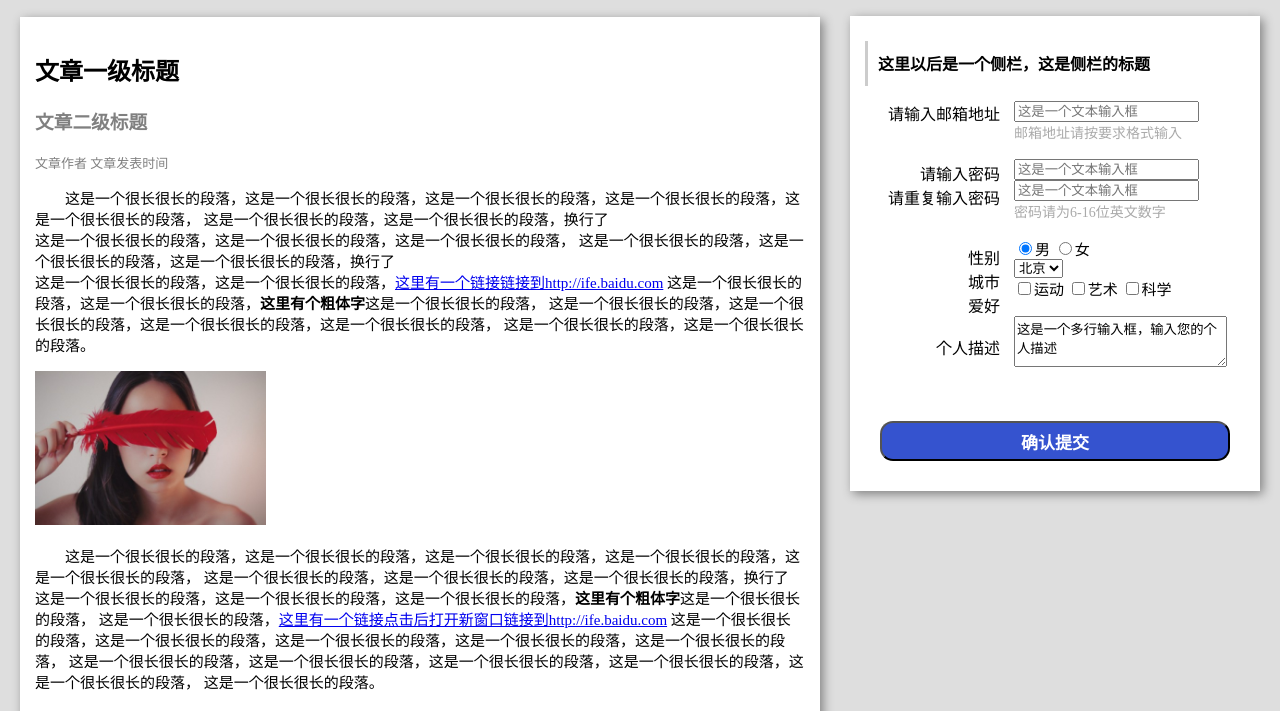
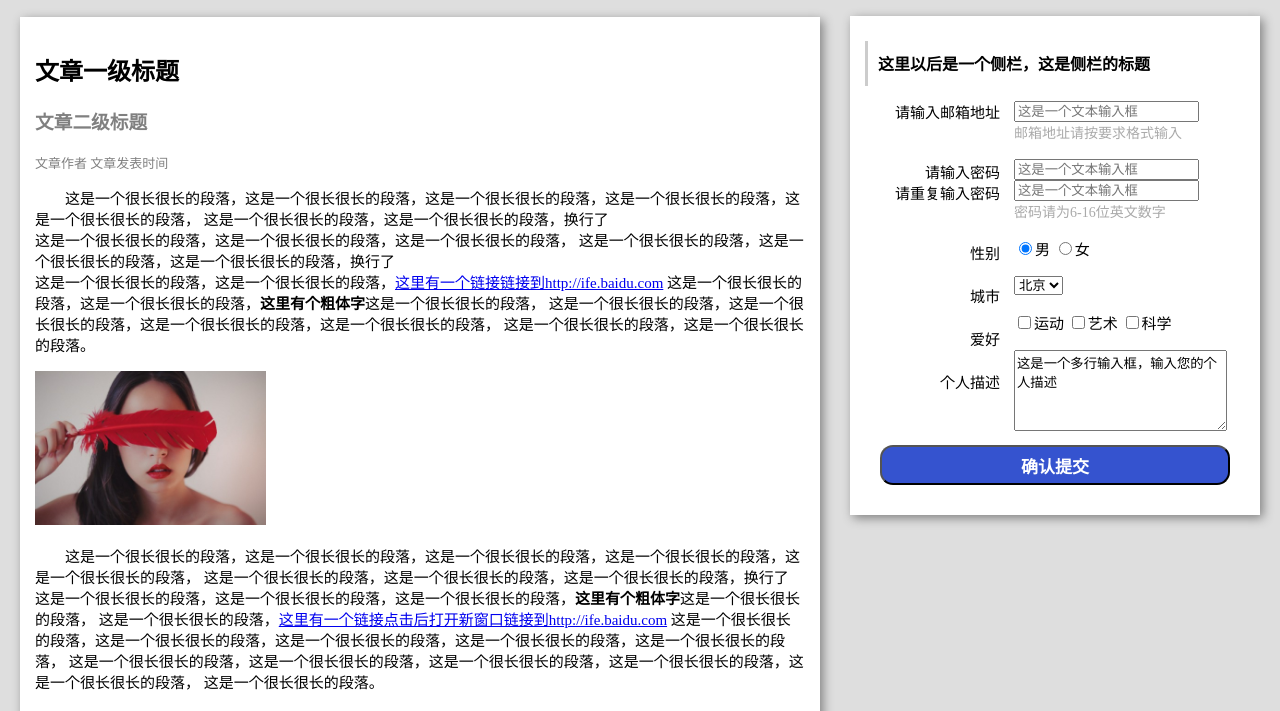
Before and after one commit to Masterpiece6002/Masterpiece6002.github.io, a plain HTML site: page 2016-ife-spring/task5/index.html in a window 1280 px wide. Shown: the part 89-800 px from the top of the page. Drawn offline with Linux system fonts and the light colour scheme.

Commit message:
update task5

```diff
--- a/2016-ife-spring/task5/css/style.css
+++ b/2016-ife-spring/task5/css/style.css
@@ -142,11 +142,16 @@ figcaption{
     height: 320px;
     margin-right: 14px;
     text-align: right;
-    font-size: 16px;
+    font-size: 15px;
+}
+.formleft p{
+    margin-top: 0px;
+    padding-bottom: 7px;
 }
 .formright{
     color: #000;
     font-size: 15px;
+    padding-bottom:10px;
 }
 .formwarn{
     color: #aaa;
--- a/2016-ife-spring/task5/index.html
+++ b/2016-ife-spring/task5/index.html
@@ -47,17 +47,14 @@
         <div class="reg">
             <form>
                 <div class="formleft">
-                    请输入邮箱地址<br>
+                    <p>请输入邮箱地址</p><br>
+                    请输入密码
+                    <p>请重复输入密码</p>
                     <br>
-                    <br>
-                    请输入密码<br>
-                    请重复输入密码<br>
-                    <br>
-                    <br>
-                    性别<br>
-                    城市<br>
-                    爱好<br><br>
-                    个人描述<br>
+                    <p>性别</p>
+                    <p>城市</p>
+                    <p>爱好</p>
+                    <p>个人描述</p>
                 </div>
                 <div class="formright">
                     <input type="text" name="email" placeholder="这是一个文本输入框">
@@ -73,20 +70,20 @@
                     <br>
                     <input type="radio" checked="checked" name="sex" value="male">男
                     <input type="radio" name="sex" value="female">女
-                    <br>
+                    <br><br>
                     <select name="city">
                         <option value="beijing">北京</option>
                         <option value="shanghai">上海</option>
                         <option value="shenzhen">深圳</option>
                         <option value="guangzho">广州</option>
                     </select>
-                    <br>
+                    <br><br>
                     <input type="checkbox" name="sport">运动
                     <input type="checkbox" name="art">艺术
                     <input type="checkbox" name="science">科学
                     <br>
                     <br>
-                    <textarea cols="24" rows="3">这是一个多行输入框，输入您的个人描述</textarea>
+                    <textarea cols="24" rows="5">这是一个多行输入框，输入您的个人描述</textarea>
                 </div>
                 <input class="formbtn" type="submit" value="确认提交">
             </form>
```
